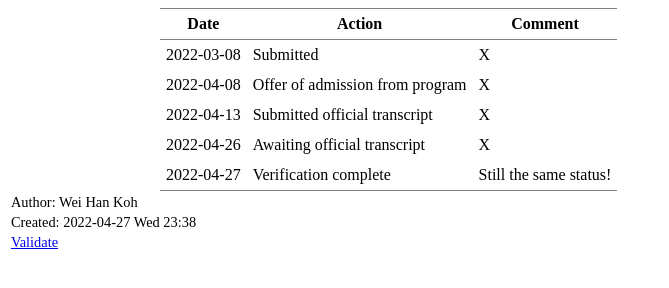
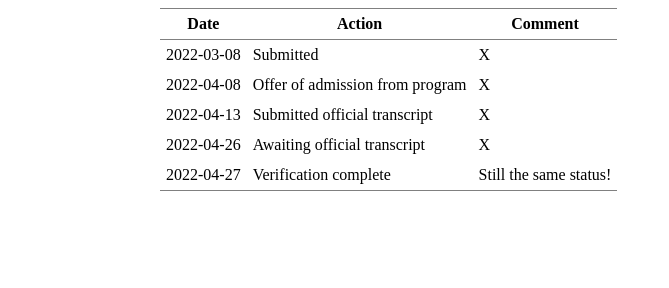
Before and after one commit to whkoh/omsa-fall2022, a plain HTML site: page index.html in a window 1280 px wide. Shown: the whole page, without its empty margins (0-669 px from the left). Drawn offline with Linux system fonts and the light colour scheme.

Commit message:
Remove footer

```diff
--- a/index.html
+++ b/index.html
@@ -3,7 +3,7 @@
 "http://www.w3.org/TR/xhtml1/DTD/xhtml1-strict.dtd">
 <html xmlns="http://www.w3.org/1999/xhtml" lang="en" xml:lang="en">
 <head>
-<!-- 2022-04-27 Wed 23:38 -->
+<!-- 2022-04-28 Thu 08:29 -->
 <meta http-equiv="Content-Type" content="text/html;charset=utf-8" />
 <meta name="viewport" content="width=device-width, initial-scale=1" />
 <title>&lrm;</title>
@@ -246,10 +246,5 @@
 </tbody>
 </table>
 </div>
-<div id="postamble" class="status">
-<p class="author">Author: Wei Han Koh</p>
-<p class="date">Created: 2022-04-27 Wed 23:38</p>
-<p class="validation"><a href="https://validator.w3.org/check?uri=referer">Validate</a></p>
-</div>
 </body>
 </html>
```
Also changed, not shown: 1 other file.
